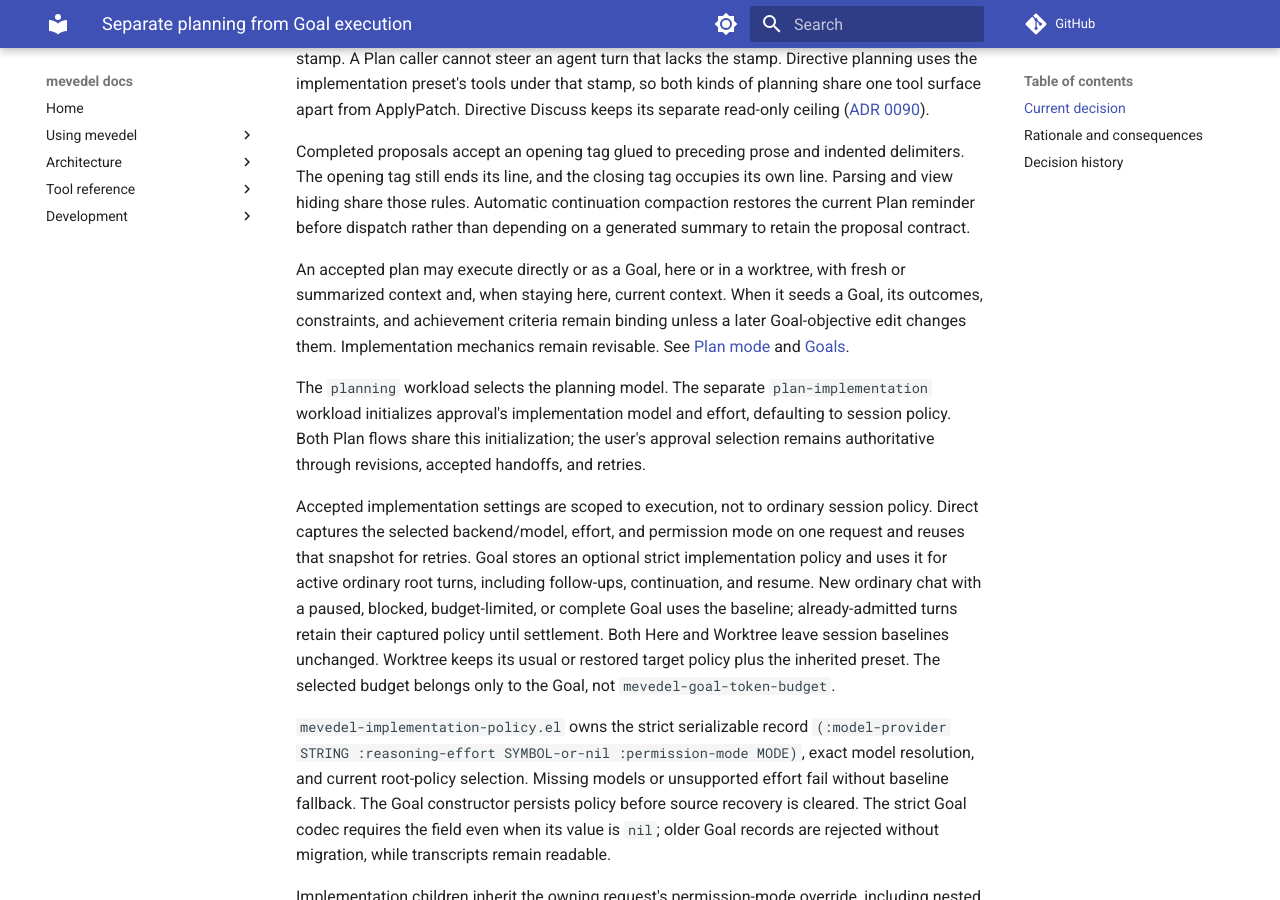
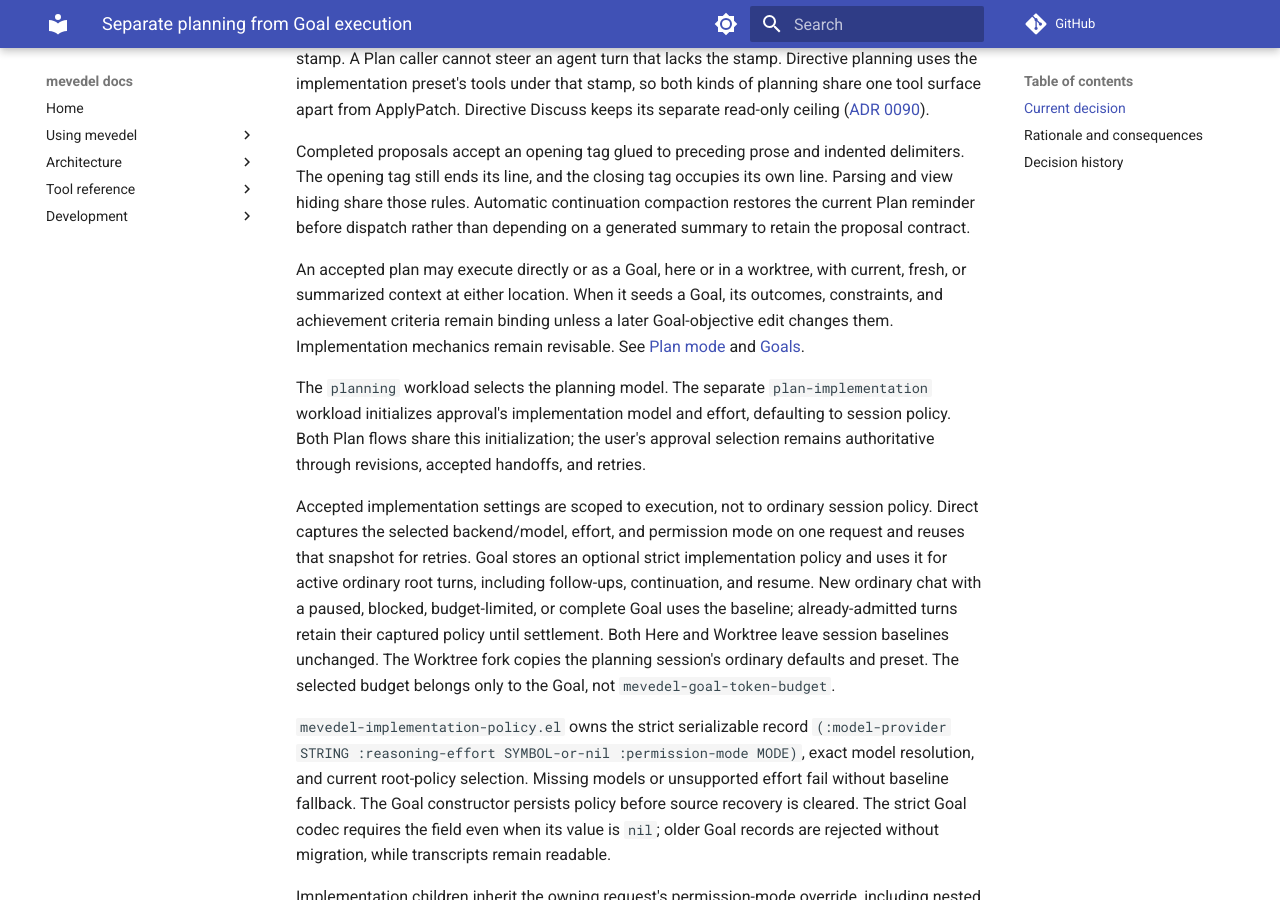
Before and after one commit to FrauH0lle/mevedel, an MkDocs documentation site: the page built from docs/adr/0067-separate-planning-from-goal-execution.md, in a window 1280 px wide and 900 px high, scrolled down 564 px. Built offline with MkDocs 1.6.1 and Material for MkDocs 9.7.7, drawn with Linux system fonts in a browser that asks for light colours; comment, search, counter and statistics services are not loaded.

Commit message:
docs(plan): Align Goal ADR with Worktree fork contexts
* docs/adr/0067-separate-planning-from-goal-execution.md (Current decision): Describe Current, Fresh and Summary at either location and the planning baseline copied into the Worktree fork. This matches commit 7191302 and ADR 0010; behavior is unchanged.

```diff
--- a/docs/adr/0067-separate-planning-from-goal-execution.md
+++ b/docs/adr/0067-separate-planning-from-goal-execution.md
@@ -31,7 +31,7 @@ compaction restores the current Plan reminder before dispatch rather than
 depending on a generated summary to retain the proposal contract.
 
 An accepted plan may execute directly or as a Goal, here or in a worktree, with
-fresh or summarized context and, when staying here, current context. When it
+current, fresh, or summarized context at either location. When it
 seeds a Goal, its outcomes, constraints, and achievement criteria remain binding
 unless a later Goal-objective edit changes them. Implementation mechanics remain
 revisable. See [Plan mode](../plan-mode.md) and [Goals](../goals.md).
@@ -49,8 +49,8 @@ stores an optional strict implementation policy and uses it for active ordinary
 root turns, including follow-ups, continuation, and resume. New ordinary chat
 with a paused, blocked, budget-limited, or complete Goal uses the baseline;
 already-admitted turns retain their captured policy until settlement. Both Here
-and Worktree leave session baselines unchanged. Worktree keeps its usual or
-restored target policy plus the inherited preset. The selected budget belongs
+and Worktree leave session baselines unchanged. The Worktree fork copies the
+planning session's ordinary defaults and preset. The selected budget belongs
 only to the Goal, not `mevedel-goal-token-budget`.
 
 `mevedel-implementation-policy.el` owns the strict serializable record
```
